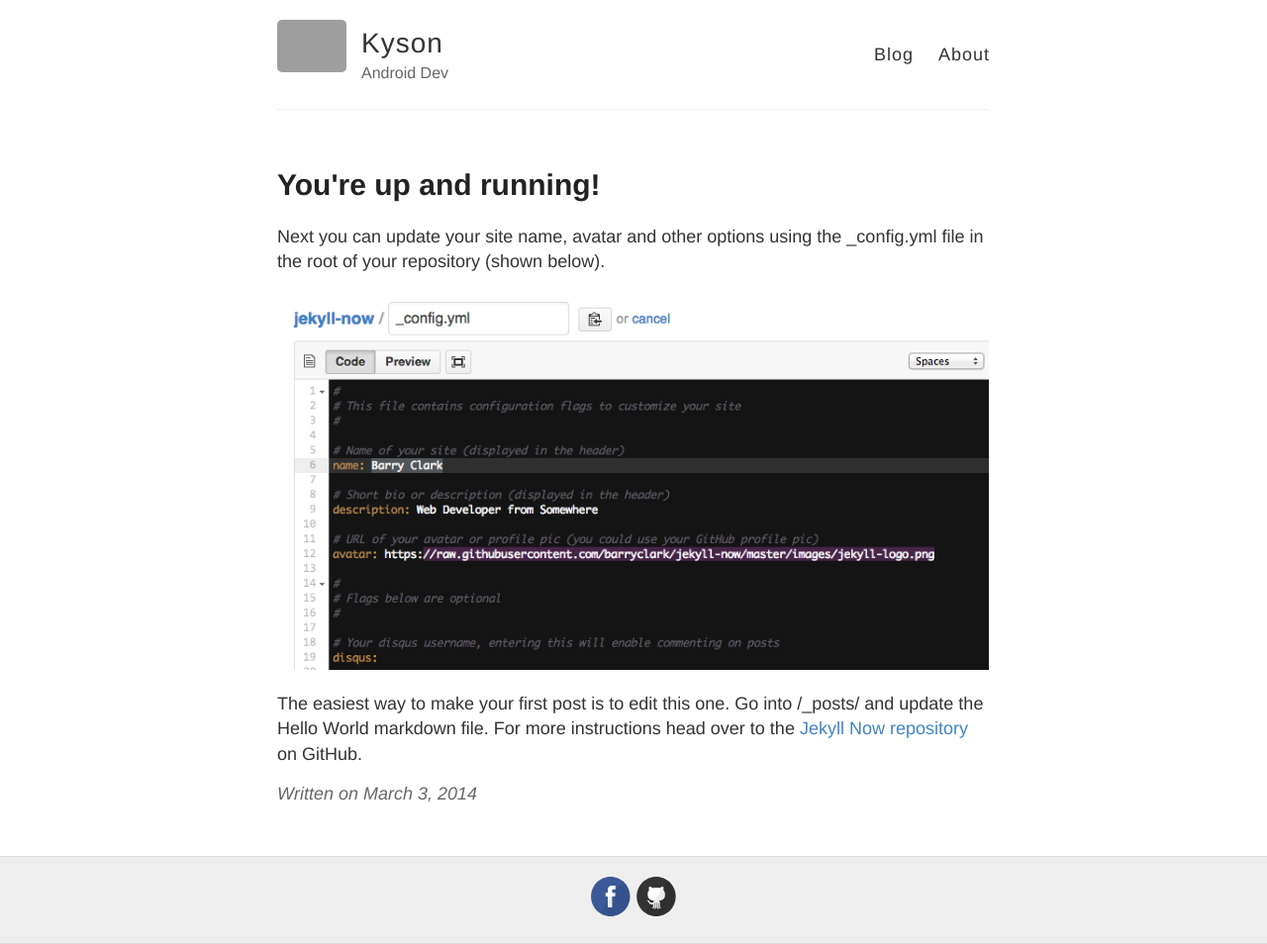
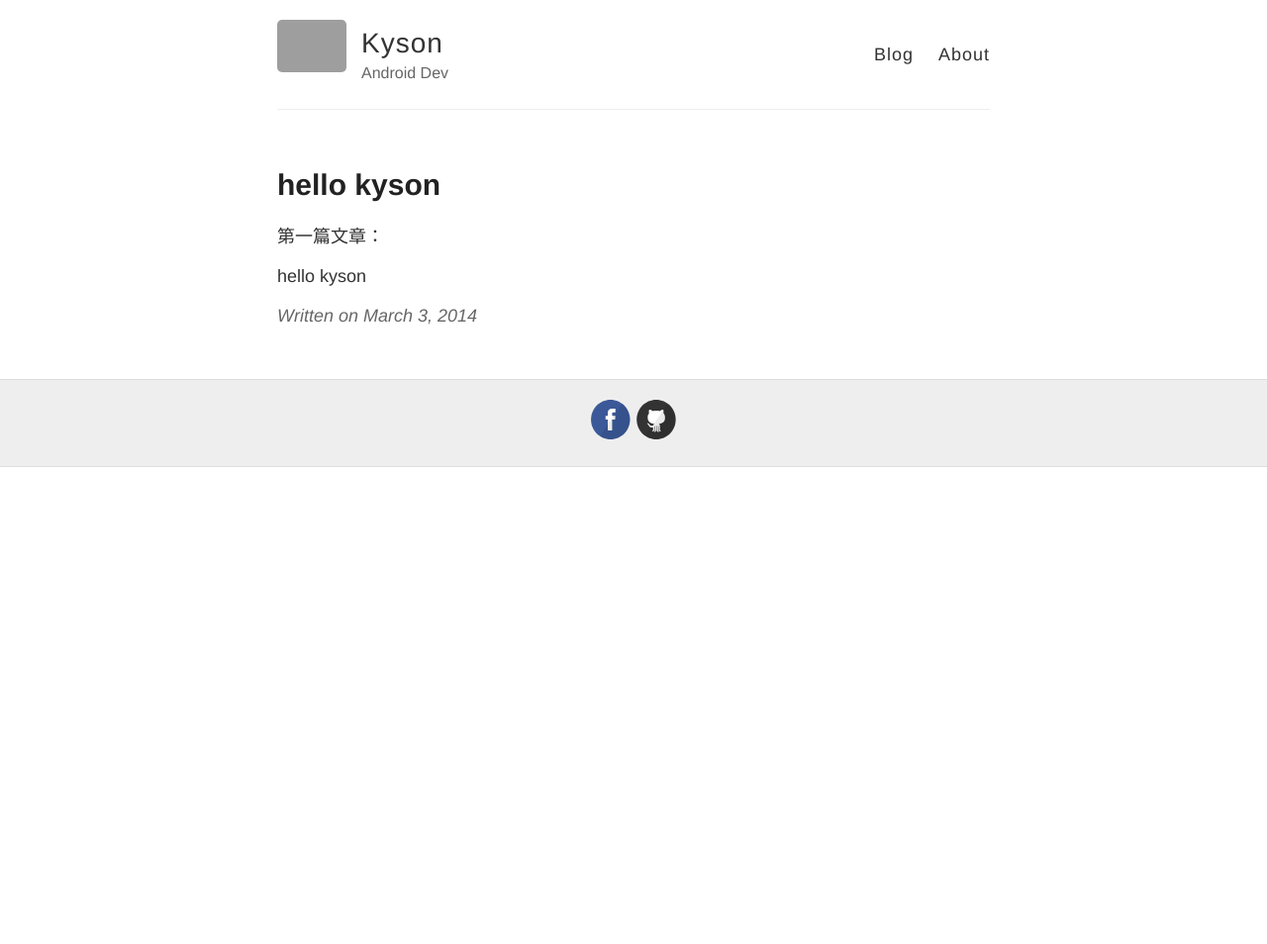
Before and after one commit to Kyson/Kyson_deprecated.github.io, a Jekyll site: the page built from _posts/2014-3-3-Hello-World.md, in a window 1280 px wide. Shown: the whole page at 99% size. Built offline with Jekyll 4.4.1, drawn with Linux system fonts in a browser that asks for light colours; Markdown is read by kramdown in place of the engine named in the settings; after the commit the page ends 900 px from its top, so only the background shows below that; grey boxes are pictures that could not be loaded.

Commit message:
修改文章

```diff
--- a/_posts/2014-3-3-Hello-World.md
+++ b/_posts/2014-3-3-Hello-World.md
@@ -1,10 +1,8 @@
 ---
 layout: post
-title: You're up and running!
+title: hello kyson
 ---
 
-Next you can update your site name, avatar and other options using the _config.yml file in the root of your repository (shown below).
+第一篇文章：
 
-![_config.yml]({{ site.baseurl }}/images/config.png)
-
-The easiest way to make your first post is to edit this one. Go into /_posts/ and update the Hello World markdown file. For more instructions head over to the [Jekyll Now repository](https://github.com/barryclark/jekyll-now) on GitHub.
+hello kyson
```
Also changed, not shown: _posts/2015-8-11-markdown语法测试.md (renamed from _posts/2015-8-11-添加的文章test.md, +3 -3 lines).
